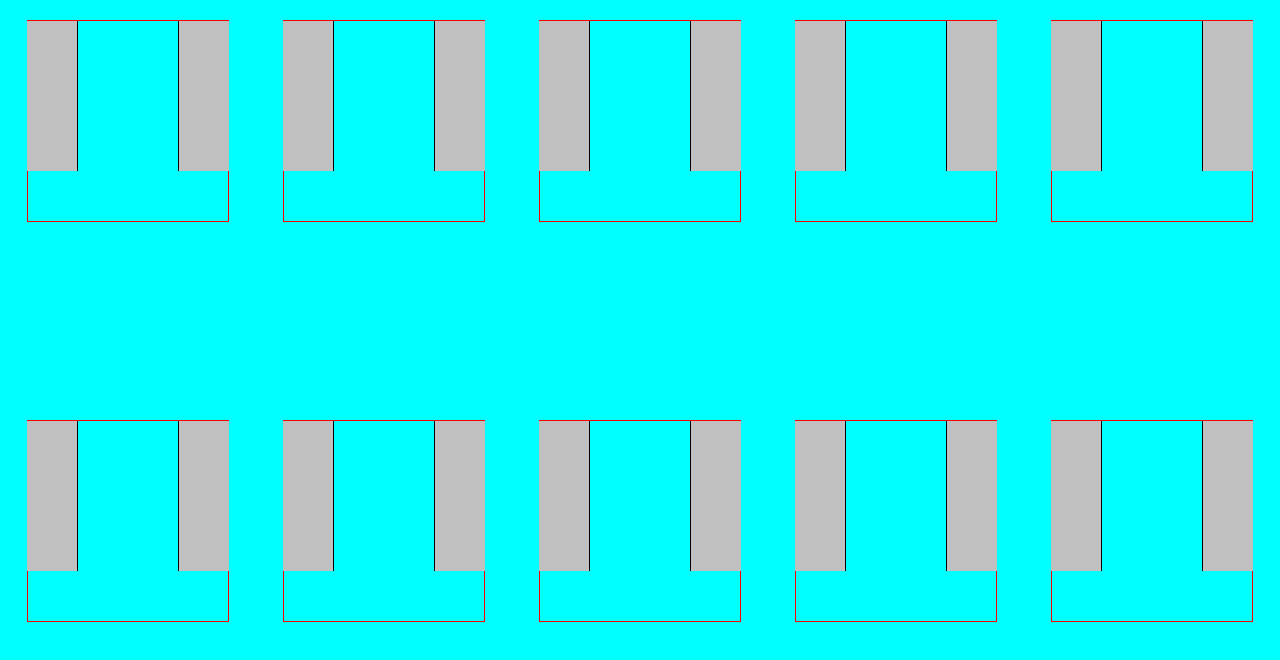
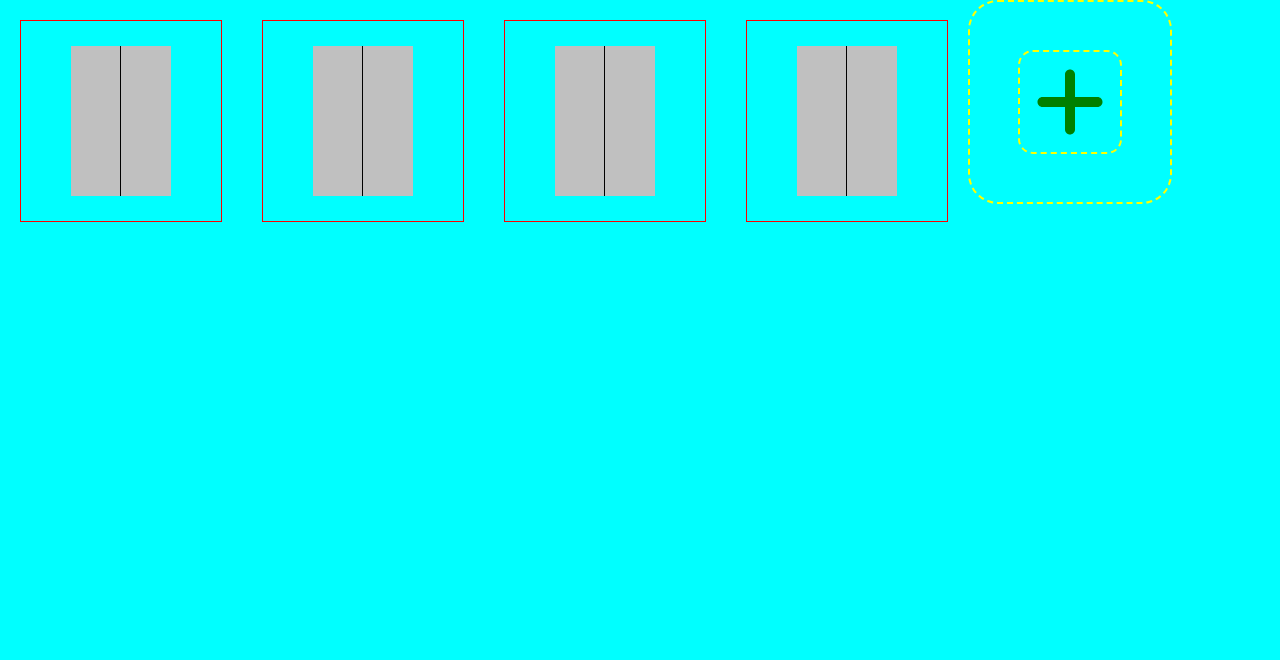
Before and after one commit to Akatroj/Elevator-System, a React (Create React App) app: page / in a window 1280 px wide. Shown: the top 660 px of the page. Built offline with nearby package versions, Linux system fonts and the light colour scheme.

Commit message:
Added elevator buttons placeholder, Added a button to spawn new elevators, Added custom hook for interacting with mutable ElevatorSystem, Minor refactor.

```diff
--- a/package.json
+++ b/package.json
@@ -3,15 +3,19 @@
   "version": "0.1.0",
   "private": true,
   "dependencies": {
+    "@fortawesome/fontawesome-svg-core": "^1.3.0",
+    "@fortawesome/free-solid-svg-icons": "^6.0.0",
+    "@fortawesome/react-fontawesome": "^0.1.17",
     "@testing-library/jest-dom": "^5.16.2",
     "@testing-library/react": "^12.1.2",
     "@testing-library/user-event": "^13.5.0",
     "@types/jest": "^27.4.0",
+    "@types/lodash-es": "^4.17.6",
     "@types/node": "^16.11.22",
     "@types/react": "^17.0.39",
     "@types/react-dom": "^17.0.11",
+    "@types/react-fontawesome": "^1.6.5",
     "@types/styled-components": "^5.1.22",
-    "@types/lodash-es": "^4.17.6",
     "lodash-es": "^4.17.21",
     "react": "^17.0.2",
     "react-dom": "^17.0.2",
--- /dev/null
+++ b/src/components/AddElevatorButton.tsx
@@ -0,0 +1,55 @@
+import React, { ReactEventHandler } from 'react';
+import styled, { css } from 'styled-components';
+import { FontAwesomeIcon } from '@fortawesome/react-fontawesome';
+import { faPlus } from '@fortawesome/free-solid-svg-icons';
+import { Size } from './utils';
+
+type OuterContainerProps = { size: Size };
+type InnerContainerProps = { size: Size };
+type AddElevatorButtonProps = {
+  clickHandler: ReactEventHandler;
+  size: Size;
+};
+
+const OuterContainer = styled.div<OuterContainerProps>`
+  display: flex;
+  justify-content: center;
+  align-items: center;
+  ${({ size: { width, height } }) => css`
+    width: ${width}px;
+    height: ${height}px;
+  `}
+
+  border: 2px dashed yellow;
+  border-radius: 30px;
+`;
+
+const InnerContainer = styled.div<InnerContainerProps>`
+  display: flex;
+  justify-content: center;
+  align-items: center;
+  ${({ size: { width, height } }) => css`
+    width: ${width}px;
+    height: ${height}px;
+  `}
+  border: 2px dashed yellow;
+  border-radius: 15px;
+  color: green;
+  cursor: pointer;
+`;
+
+const AddElevatorButton = ({ size, clickHandler }: AddElevatorButtonProps) => {
+  const innerSize: Size = {
+    width: size.width / 2,
+    height: size.height / 2,
+  };
+  return (
+    <OuterContainer size={size}>
+      <InnerContainer size={innerSize} onClick={clickHandler}>
+        <FontAwesomeIcon icon={faPlus} size={'5x'} />
+      </InnerContainer>
+    </OuterContainer>
+  );
+};
+
+export default AddElevatorButton;
--- a/src/components/Elevator.tsx
+++ b/src/components/Elevator.tsx
@@ -1,31 +1,49 @@
 import React from 'react';
-import styled from 'styled-components';
-import ElevatorDoors, { Size } from './ElevatorDoors';
+import styled, { css } from 'styled-components';
+import ElevatorButtons from './ElevatorButtons';
+import ElevatorDoors from './ElevatorDoors';
+import { Size } from './utils';
+
+type OuterContainerProps = { size: Size };
 
 type ElevatorProps = {
   open: boolean;
-};
+  size: Size;
+} & OuterContainerProps;
 
 const elevatorDoorSize: Size = {
   // TODO: fix
-  width: '50px',
-  height: '150px',
+  width: 50,
+  height: 150,
 };
 
-const ElevatorWrapper = styled.div`
+const OuterContainer = styled.div<OuterContainerProps>`
+  ${({ size: { width, height } }) => css`
+    width: ${width}px;
+    height: ${height}px;
+  `}
   position: relative;
-  width: 200px;
-  height: 200px;
   background-color: ease-in;
   border: 1px solid red;
   margin: 20px;
+  /* temp */
+  display: flex;
+  justify-content: center;
+  align-items: center;
 `;
 
-const Elevator = ({ open }: ElevatorProps) => {
+const Elevator = ({ open, size }: ElevatorProps) => {
   return (
-    <ElevatorWrapper>
+    <OuterContainer size={size}>
       <ElevatorDoors open={open} size={elevatorDoorSize} />
-    </ElevatorWrapper>
+      <ElevatorButtons
+        size={{ width: 50, height: size.height / 2 }}
+        floorCount={125}
+        clickHandler={floor => {
+          console.log(`FLOOR ${floor} SELECTED`);
+        }}
+      />
+    </OuterContainer>
   );
 };
 
--- /dev/null
+++ b/src/components/ElevatorButtons.tsx
@@ -0,0 +1,64 @@
+import React, { useMemo } from 'react';
+import styled, { css } from 'styled-components';
+import { Size } from './utils';
+
+type Props = { floorCount: number; size: Size; clickHandler: (floor: number) => void };
+
+type OuterContainerProps = { size: Size };
+type ButtonProps = { size: Size };
+
+const OuterContainer = styled.div<OuterContainerProps>`
+  display: flex;
+  flex-flow: row wrap;
+  ${({ size: { width, height } }) => css`
+    width: ${width}px;
+    height: ${height}px;
+  `};
+  overflow: hidden auto;
+  scrollbar-width: none;
+  &::-webkit-scrollbar {
+    width: 0px;
+  }
+`;
+
+const Button = styled.div<ButtonProps>`
+  box-sizing: border-box;
+  margin: 1px;
+  ${({ size: { width, height } }) =>
+    css`
+      width: ${width - 2}px;
+      height: ${height - 2}px;
+    `};
+  cursor: pointer;
+  background-color: gray;
+  text-align: center;
+  outline: 1px dotted black;
+  outline-offset: -4px;
+`;
+
+const ElevatorButtons = ({ size, floorCount, clickHandler }: Props) => {
+  const buttonSize = useMemo<Size>(
+    () => ({
+      width: size.width / 2,
+      height: size.width / 2,
+    }),
+    [size]
+  );
+
+  // TODO: rename
+  // TODO: add keys to array
+
+  const buttons = useMemo(
+    () =>
+      [...Array(floorCount)].map((_, floorIndex) => (
+        <Button size={buttonSize} onClick={() => clickHandler(floorIndex)}>
+          {floorIndex}
+        </Button>
+      )),
+    [floorCount, buttonSize, clickHandler]
+  );
+
+  return <OuterContainer size={size}>{buttons}</OuterContainer>;
+};
+
+export default ElevatorButtons;
--- a/src/components/ElevatorContainer.tsx
+++ b/src/components/ElevatorContainer.tsx
@@ -1,13 +1,18 @@
-import React, { useEffect, useState } from 'react';
+import React, { useCallback, useEffect, useMemo, useState } from 'react';
 import styled from 'styled-components';
+import AddElevatorButton from './AddElevatorButton';
 import Elevator from './Elevator';
+import { Size } from './utils';
+
+import { ElevatorSystem } from '../models/ElevatorSystem';
+import { ElevatorDirection, Floor } from '../models/utils';
 
 type Props = {};
 
 const ElevatorsContainer = styled.div`
   display: flex;
   flex-flow: row wrap;
-  justify-content: space-around;
+  /* justify-content: space-around; */
   align-items: flex-start;
 
   background-color: aqua;
@@ -15,16 +20,79 @@ const ElevatorsContainer = styled.div`
   height: 100vh;
 `;
 
+const size: Size = {
+  width: 200,
+  height: 200,
+};
+
+const MAX_ELEVATORS = 16;
+
 const ElevatorContainer = (props: Props) => {
+  // temp only
   const [open, setOpen] = useState(false);
   useEffect(() => {
     setTimeout(() => {
       setOpen(!open);
-      console.log(open);
+      // console.log(open);
     }, 2000);
   }, [open]);
-  const elevators = [...Array(10)].map(() => <Elevator open={open} />);
-  return <ElevatorsContainer>{elevators}</ElevatorsContainer>;
+
+  const { elevators, addElevator /*nextStep*/ } = useElevatorSystem(4);
+
+  // TODO: rename
+  // TODO: add keys to array
+
+  const children = useMemo(() => {
+    const Elevators = elevators.map(() => <Elevator open={open} size={size} />);
+    if (elevators.length < MAX_ELEVATORS)
+      Elevators.push(<AddElevatorButton size={size} clickHandler={addElevator} />);
+
+    return Elevators;
+  }, [elevators, open, addElevator]);
+
+  return <ElevatorsContainer>{children}</ElevatorsContainer>;
 };
 
+//
+
+//
+
+function useElevatorSystem(floorCount: number = 4) {
+  const elevatorSystem = useMemo(() => new ElevatorSystem(floorCount), [floorCount]);
+  const [elevators, setElevators] = useState([...elevatorSystem.elevators]);
+
+  const update = useCallback(
+    () => setElevators([...elevatorSystem.elevators]),
+    [elevatorSystem]
+  );
+
+  const requestPickup = useCallback(
+    (sourceFloor: Floor, direction: ElevatorDirection) => {
+      elevatorSystem.pickup(sourceFloor, direction);
+      update();
+    },
+    [elevatorSystem, update]
+  );
+
+  const requestDropoff = useCallback(
+    (elevatorID: number, targetFloor: Floor) => {
+      elevatorSystem.dropoff(elevatorID, targetFloor);
+      update();
+    },
+    [elevatorSystem, update]
+  );
+
+  const nextStep = useCallback(() => {
+    elevatorSystem.step();
+    update();
+  }, [elevatorSystem, update]);
+
+  const addElevator = useCallback(() => {
+    elevatorSystem.addElevator();
+    update();
+  }, [elevatorSystem, update]);
+
+  return { elevators, requestPickup, requestDropoff, nextStep, addElevator };
+}
+
 export default ElevatorContainer;
--- a/src/components/ElevatorDoors.tsx
+++ b/src/components/ElevatorDoors.tsx
@@ -1,35 +1,35 @@
 import styled, { css } from 'styled-components';
+import { Size } from './utils';
 
-export type Size = {
-  width: string;
-  height: string;
-};
-
-type DoorProps = Size;
+type DoorProps = { size: Size };
 
 type ElevatorDoorsProps = {
-  size: DoorProps;
+  size: Size;
   open: boolean;
 };
 
 const Door = styled.div<DoorProps>`
-  ${({ width, height }) => css`
-    width: ${width};
-    height: ${height};
+  ${({ size: { width, height } }) => css`
+    width: ${width}px;
+    height: ${height}px;
+    &.left {
+      left: ${width}px;
+    }
+    &.right {
+      right: ${width}px;
+    }
   `};
   position: absolute;
   background-color: silver;
   transition: transform 1s;
   &.left {
     border-right: 1px solid black;
-    left: ${({ width }) => width};
     &.open {
       transform: translate(-100%, 0);
     }
   }
   &.right {
     border-left: 1px solid black;
-    right: ${({ width }) => width};
     &.open {
       transform: translate(100%, 0);
     }
@@ -39,13 +39,13 @@ const Door = styled.div<DoorProps>`
   }
 `;
 
-const ElevatorDoors = ({ open, size: { width, height } }: ElevatorDoorsProps) => {
+const ElevatorDoors = ({ open, size }: ElevatorDoorsProps) => {
   const openClass = open ? 'open' : 'closed';
 
   return (
     <>
-      <Door className={`left ${openClass}`} width={width} height={height} />
-      <Door className={`right ${openClass}`} width={width} height={height} />
+      <Door className={`left ${openClass}`} size={size} />
+      <Door className={`right ${openClass}`} size={size} />
     </>
   );
 };
--- /dev/null
+++ b/src/components/utils.ts
@@ -0,0 +1,4 @@
+export type Size = {
+  width: number;
+  height: number;
+};
--- a/src/models/Elevator.ts
+++ b/src/models/Elevator.ts
@@ -6,7 +6,6 @@ interface ElevatorStopRequest {
 }
 
 export class Elevator {
-  //TODO:
   /**
    * The stop request queue is comprised of 2 parts: sameDirectionStops and oppositeDirectionStops -
    * the oppositeDirectionStops have a negative distance, because they are in the opposite direction.
@@ -15,6 +14,7 @@ export class Elevator {
    * The actual queue is sameDirectionStops first, then oppositeDirectionStops.
    */
   private readonly sameDirectionStops: ElevatorStopRequest[] = [];
+  /** See {@link sameDirectionStops} */
   private readonly oppositeDirectionStops: ElevatorStopRequest[] = [];
 
   private state: ElevatorWorkingState = 'idle';
--- a/src/models/ElevatorSystem.ts
+++ b/src/models/ElevatorSystem.ts
@@ -16,8 +16,9 @@ interface DispatchCandidate {
 export class ElevatorSystem {
   private static readonly REQUEST_TIMEOUT = 10;
 
-  private readonly elevators: Elevator[] = [];
   private readonly pickupRequests: PickUpRequest[] = [];
+
+  public readonly elevators: Elevator[] = [];
 
   constructor(startingElevators: number) {
     for (let i = 0; i < startingElevators; i++) this.addElevator();
```
Also changed, not shown: 1 other file (tests, documents, lock files or other folders).
